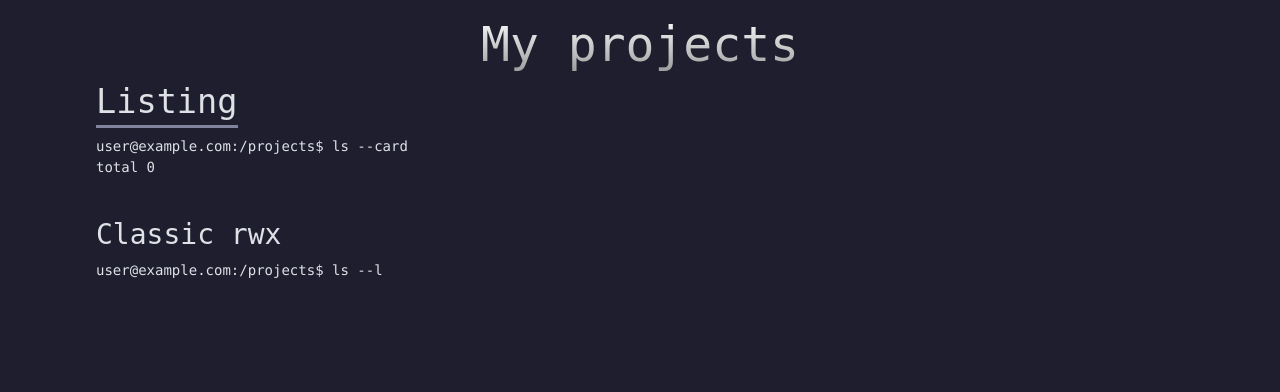
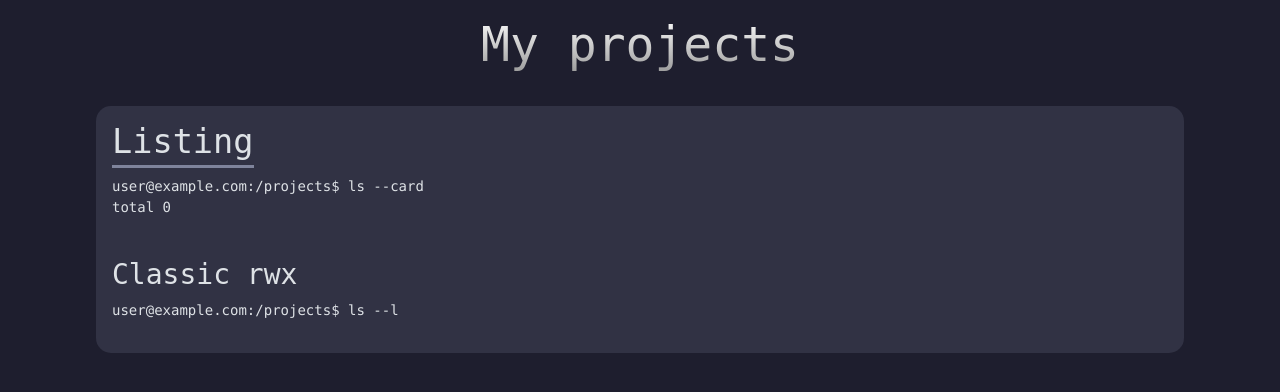
Before and after one commit to twonfi/twonum.org, a Django app: page /projects/ in a window 1280 px wide. Shown: the part 56-448 px from the top of the page. Run offline with Django 5.2, Linux system fonts and the light colour scheme; data that the repository does not hold is empty; parts of the project's set-up code (start-up, migrations or seed data) failed here and were passed over; some libraries are stand-ins or nearby versions.

Commit message:
Section "cards"

```diff
--- a/static/css/base.css
+++ b/static/css/base.css
@@ -67,3 +67,10 @@ h2 {
 .btnset * {
   margin: 0 .3em;
 }
+
+section {
+  background-color: #313244;
+  border-radius: 15px;
+  margin: 2em 0;
+  padding: 1em;
+}
```
